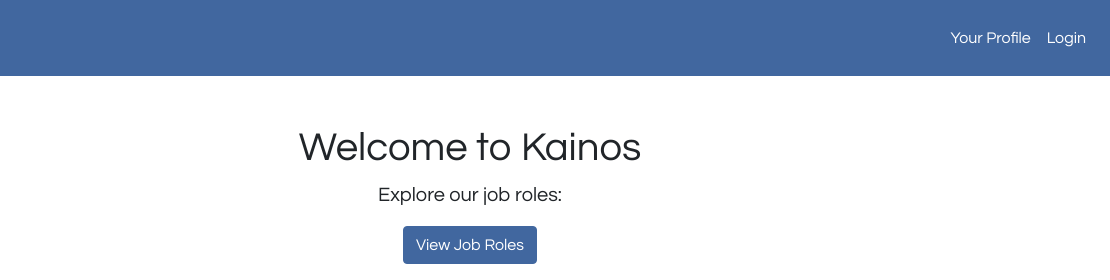
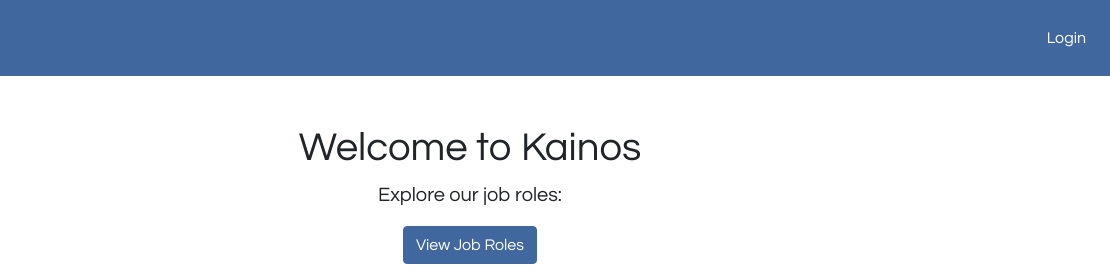
Before and after one commit to cormac-larkin-kainos/Floor_Is_Java_Frontend, a website: page views/index.html in a window 1280 px wide. Shown: the top 280 px of the page, 170-1280 px from the left. Drawn offline with nearby package versions, Linux system fonts and the light colour scheme; files that its build step writes are made by us from their sources.

Commit message:
Remove Your Profile from header

```diff
--- a/views/templates/header.html
+++ b/views/templates/header.html
@@ -7,9 +7,6 @@
     </button>
     <div class="collapse navbar-collapse" id="navbarNav">
         <ul class="navbar-nav ml-auto">
-            <li class="nav-item active">
-                <a class="nav-link" href="#">Your Profile</a>
-            </li>
             <li class="nav-item active">
                 {% if token %}
                 <form method="post" action="/logout">
```
